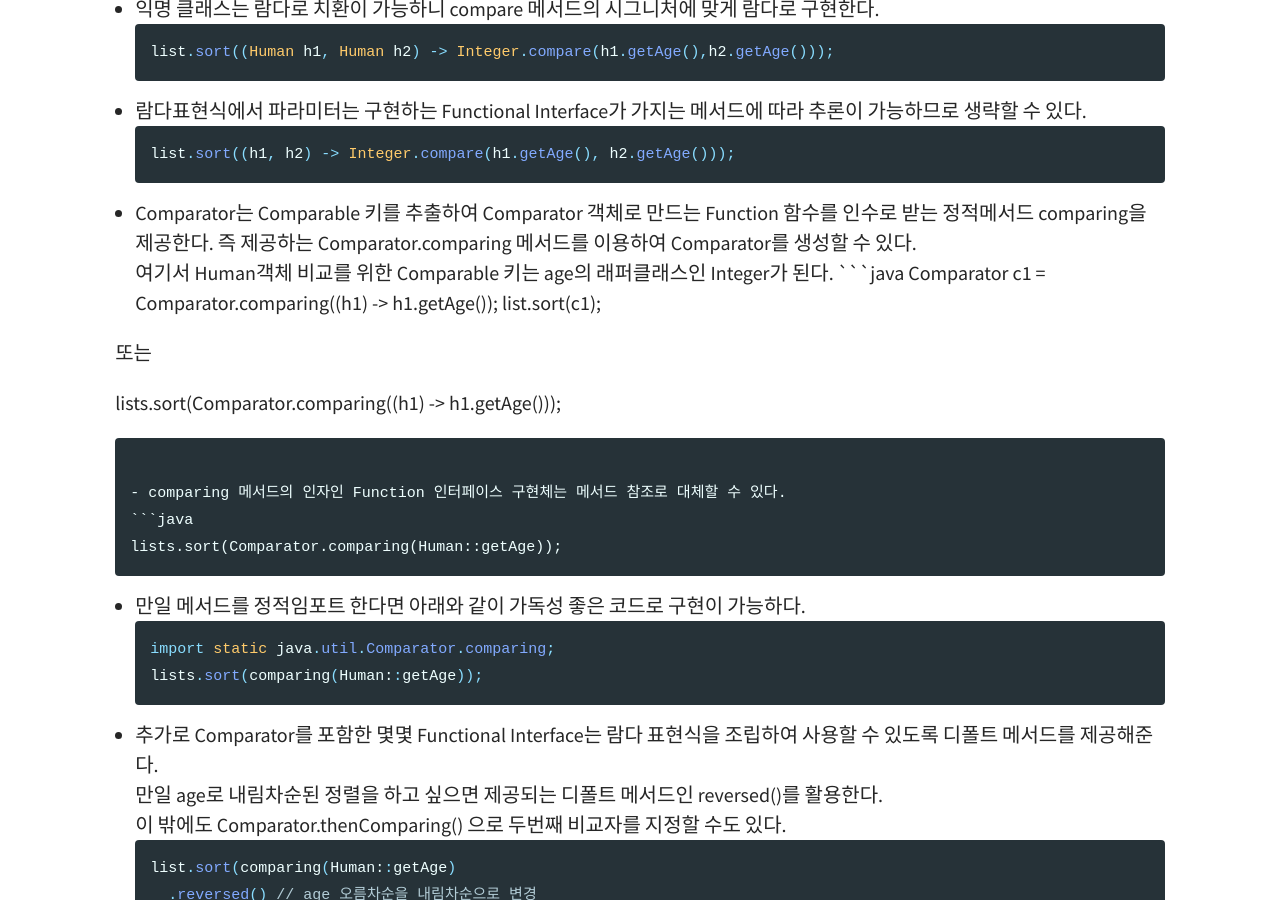
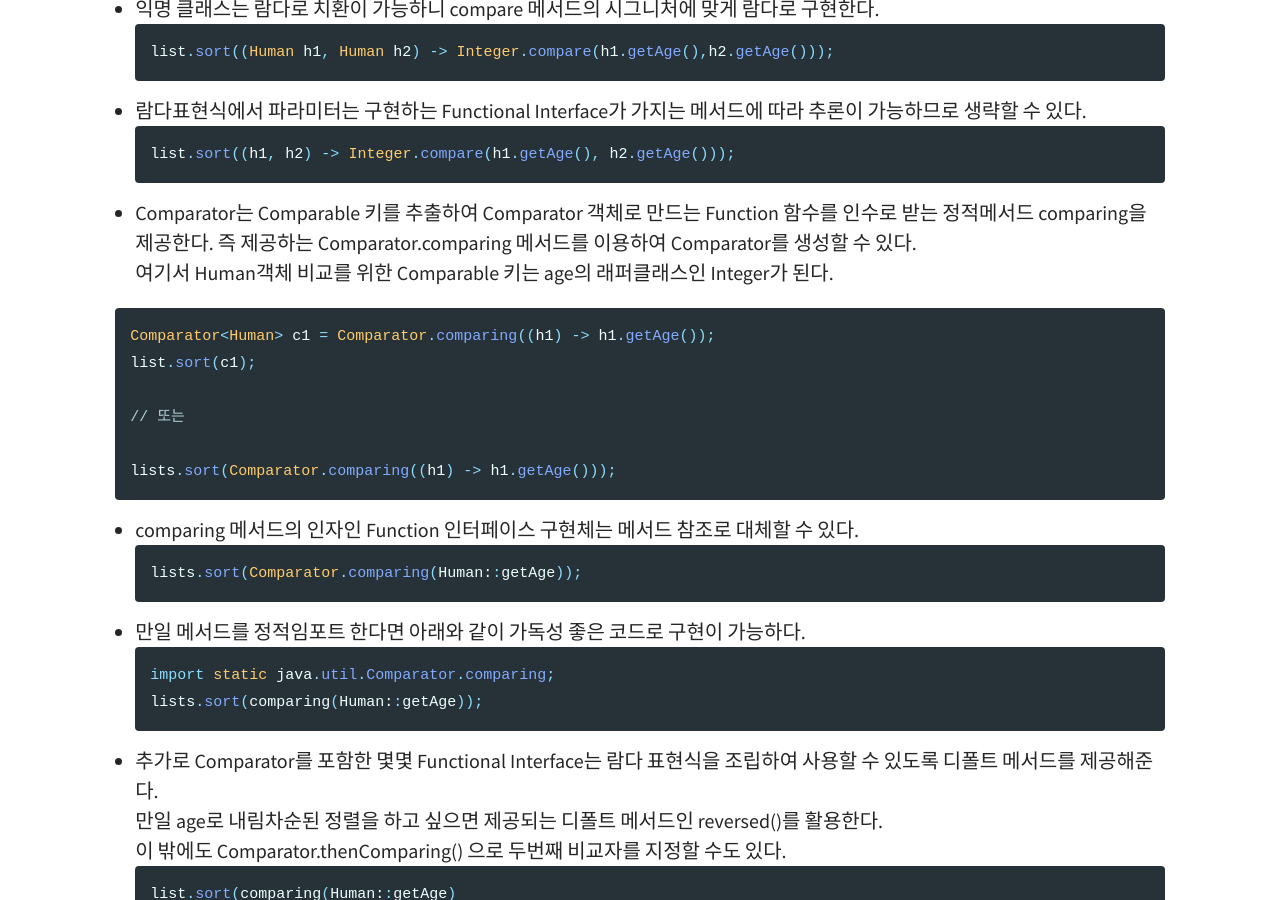
Before and after one commit to swampwar/swampwar.github.io, a Jekyll site: the page built from _posts/2020/2020-02-05-자바인액션1.md, in a window 1280 px wide and 900 px high, scrolled down 5769 px. Built offline with Jekyll 4.4.1, drawn with Linux system fonts in a browser that asks for light colours.

````diff
--- a/_posts/2020/2020-02-05-자바인액션1.md
+++ b/_posts/2020/2020-02-05-자바인액션1.md
@@ -180,11 +180,12 @@ list.sort((h1, h2) -> Integer.compare(h1.getAge(), h2.getAge()));
 
 - Comparator는 Comparable 키를 추출하여 Comparator 객체로 만드는 Function 함수를 인수로 받는 정적메서드 comparing을 제공한다. 즉 제공하는 Comparator.comparing 메서드를 이용하여 Comparator를 생성할 수 있다.
   여기서 Human객체 비교를 위한 Comparable 키는 age의 래퍼클래스인 Integer가 된다.
+
 ```java
 Comparator<Human> c1 = Comparator.comparing((h1) -> h1.getAge());
 list.sort(c1);
 
-또는
+// 또는
 
 lists.sort(Comparator.comparing((h1) -> h1.getAge()));
 ```
````
